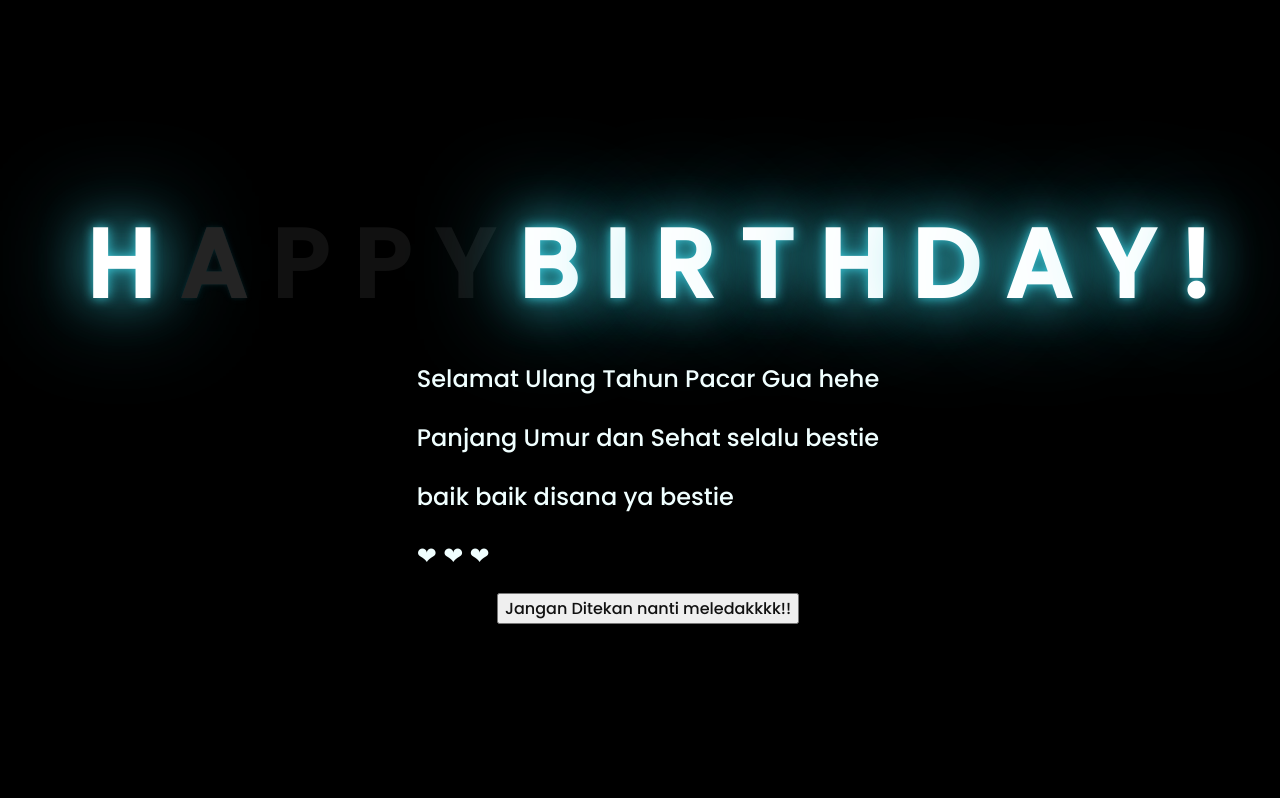
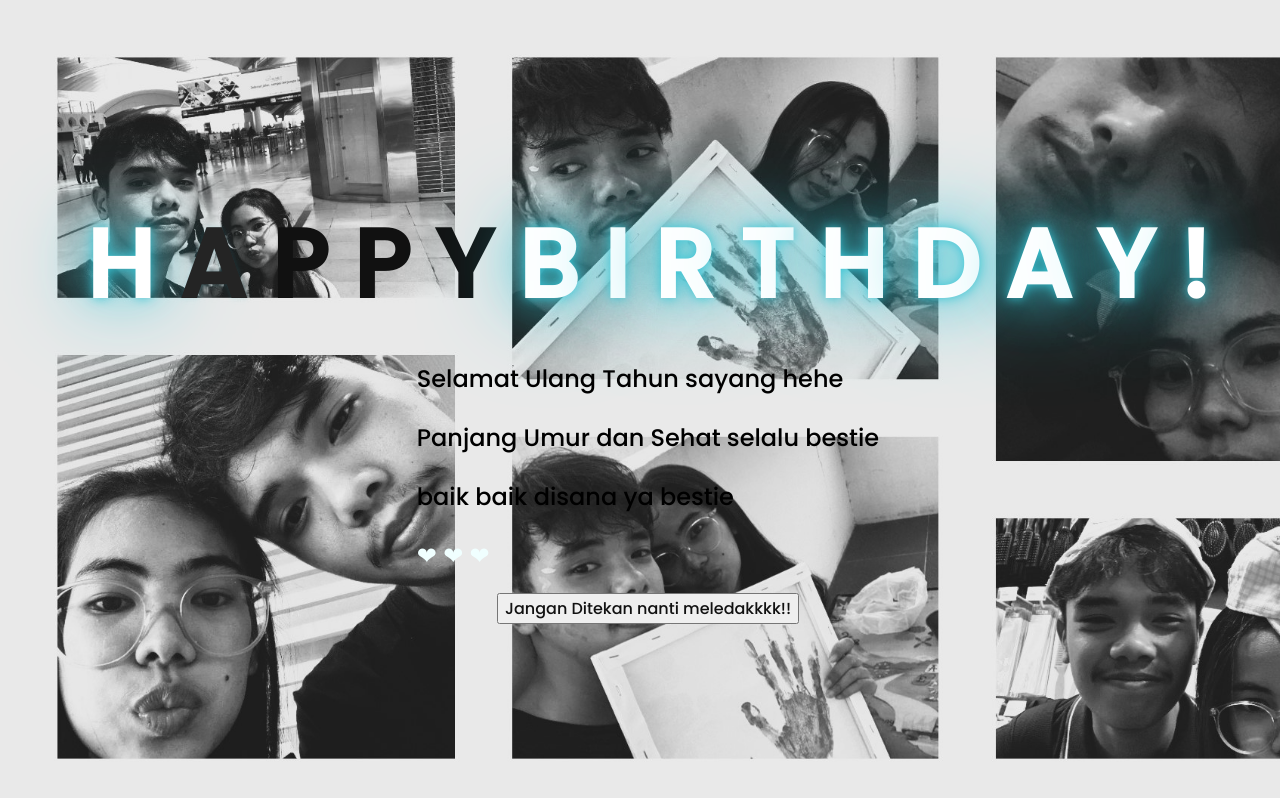
Before and after one commit to AndreasCBS/habede, a plain HTML site: page index.html in a window 1280 px wide. Drawn offline with Linux system fonts and the light colour scheme.

Commit message:
first commit

```diff
--- a/index.html
+++ b/index.html
@@ -2,13 +2,13 @@
 <html lang="en">
 <head>
     <meta charset="UTF-8">
-    <meta http-equiv="X-UA-Compatible" content="IE=edge">
+    <meta http-equiv="X-UA-Compatible" content="IE-edge">
     <meta name="viewport" content="width=device-width, initial-scale=1.0">
     <link rel="stylesheet" href="css/style.css">
     <link rel="icon" href="img/flowers.png" type="image/x-icon">
-    <title>Flowers</title>
+    <title>Sebuah Kado Sederhana :)</title>
 </head>
-<body>
+<body style="background-image: url('img/hbd2.jpg'); background-size: cover; background-repeat: no-repeat;">
     <div class="greetings">
         <span>H</span>
         <span>A</span>
@@ -27,15 +27,20 @@
         <span>!</span>
     </div>
     <div class="description">
-        <span><p>Selamat Ulang Tahun Pacar Gua hehe</p>
-            <p>Panjang Umur dan Sehat selalu bestie</p>
-            <p>baik baik disana ya bestie</p> &#10084 &#10084 &#10084 </span>
+        <span><p style="color: black;">Selamat Ulang Tahun sayang hehe</p>
+            <p style="color: black;">Panjang Umur dan Sehat selalu bestie</p>
+            <p style="color: black;">baik baik disana ya bestie</p> &#10084 &#10084 &#10084 </span>
     </div>
     <div class="button">
         <button>
             <a href="flower.html">Jangan Ditekan nanti meledakkkk!!</a>
         </button>
+    </div>
 
-    </div>
+    <!-- Add the audio element for autoplay background music with a local file -->
+    <audio autoplay>
+        <source src="music\white.mp3" type="audio/mp3">
+        Your browser does not support the audio element.
+    </audio>
 </body>
 </html>
```
Also changed, not shown: img/hbd.jpg (added), img/hbd2.jpg (added), img/latar2.jpg (added), 1 other file.
